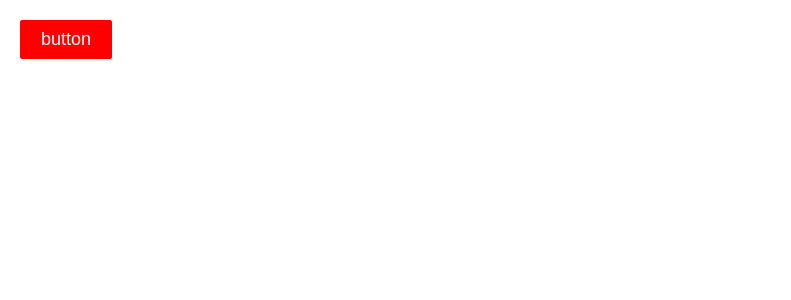
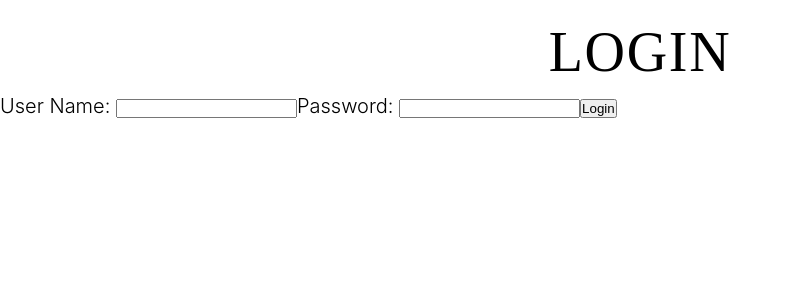
Before and after one commit to marekkawalski/BankOfTime, a React (Create React App) app in the folder frontend/: page /login in a window 1280 px wide. Shown: the top 300 px of the page, without its empty margins (0-791 px from the left). Built offline with nearby package versions, Linux system fonts and the light colour scheme.

Commit message:
Add login on frontend

```diff
--- a/frontend/package.json
+++ b/frontend/package.json
@@ -10,6 +10,7 @@
     "@types/node": "^16.11.56",
     "@types/react": "^18.0.17",
     "@types/react-dom": "^18.0.6",
+    "axios": "^0.27.2",
     "react": "^18.2.0",
     "react-dom": "^18.2.0",
     "react-scripts": "5.0.1",
--- a/frontend/src/App.tsx
+++ b/frontend/src/App.tsx
@@ -1,11 +1,12 @@
 import React from "react";
 import "./App.css";
 import { Button } from "./components/Button/Button";
+import LoginComponent from "./components/Login/Login";
 
 function App() {
   return (
     <div className="App">
-      <Button>button</Button>
+      <LoginComponent />
     </div>
   );
 }
--- /dev/null
+++ b/frontend/src/components/Login/Login.tsx
@@ -0,0 +1,59 @@
+import React, { useState } from "react";
+import AuthenticationService from "../../services/AuthenticationService";
+
+function LoginComponent() {
+  const [username, setUsername] = useState("");
+  const [password, setPassword] = useState("");
+  const [hasLoginFailed, setHasLoginFailed] = useState(false);
+  const [showSuccessMessage, setShowSuccessMessage] = useState(false);
+
+  function loginClicked() {
+    AuthenticationService.executeBasicAuthenticationService(username, password)
+      .then(() => {
+        AuthenticationService.registerSuccessfulLogin(username, password);
+        console.log("Succeed");
+        setShowSuccessMessage(true);
+        setHasLoginFailed(false);
+      })
+      .catch(() => {
+        console.log("Login failed");
+        setShowSuccessMessage(false);
+        setHasLoginFailed(true);
+      });
+  }
+
+  return (
+    <div>
+      <h1>Login</h1>
+      <div className="container">
+        {hasLoginFailed && (
+          <div className="alert alert-warning">Invalid Credentials</div>
+        )}
+        {showSuccessMessage && <div>Login Successful</div>}
+        User Name:{" "}
+        <input
+          type="text"
+          name="username"
+          value={username}
+          onChange={(event) => {
+            setUsername(event.target.value);
+          }}
+        />
+        Password:{" "}
+        <input
+          type="password"
+          name="password"
+          value={password}
+          onChange={(event) => {
+            setPassword(event.target.value);
+          }}
+        />
+        <button className="btn btn-success" onClick={loginClicked}>
+          Login
+        </button>
+      </div>
+    </div>
+  );
+}
+
+export default LoginComponent;
--- /dev/null
+++ b/frontend/src/services/AuthenticationService.ts
@@ -0,0 +1,38 @@
+import axios from "axios";
+
+const API_URL = "http://localhost:8080";
+
+export const USER_NAME_SESSION_ATTRIBUTE_NAME = "authenticatedUser";
+class AuthenticationService {
+  executeBasicAuthenticationService(username: string, password: string) {
+    console.log(username + password);
+    return axios.get(`${API_URL}/login`, {
+      headers: { authorization: this.createBasicAuthToken(username, password) },
+    });
+  }
+
+  createBasicAuthToken(username: string, password: string): string {
+    return "Basic " + window.btoa(username + ":" + password);
+  }
+  registerSuccessfulLogin(username: string, password: string) {
+    sessionStorage.setItem(USER_NAME_SESSION_ATTRIBUTE_NAME, username);
+    this.setupAxiosInterceptors(this.createBasicAuthToken(username, password));
+  }
+  isUserLoggedIn() {
+    let user = sessionStorage.getItem(USER_NAME_SESSION_ATTRIBUTE_NAME);
+    if (user === null) return false;
+    return true;
+  }
+
+  setupAxiosInterceptors(token: string) {
+    axios.interceptors.request.use((config) => {
+      if (this.isUserLoggedIn()) {
+        if (config.headers !== undefined) {
+          config.headers.authorization = token;
+        }
+      }
+      return config;
+    });
+  }
+}
+export default new AuthenticationService();
```
Also changed, not shown: frontend/src/components/Logout/Logout.tsx (added, +14 -0 lines), 1 other file (tests, documents, lock files or other folders).
